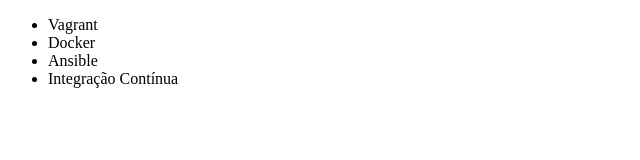
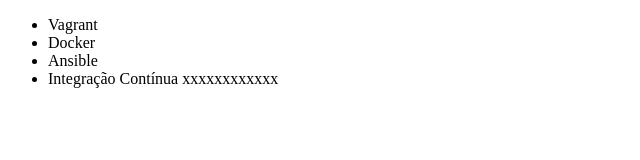
Before and after one commit to EversonBacelli/CursoAlura, a plain HTML site: page index.html in a window 1280 px wide. Shown: the full height of the page, 0-640 px from the left. Drawn offline with Linux system fonts and the light colour scheme.

Commit message:
atualizado arquivo index para teste

```diff
--- a/index.html
+++ b/index.html
@@ -9,7 +9,7 @@
         <li>Vagrant</li>
         <li>Docker</li>
         <li>Ansible</li>
-        <li>Integração Contínua</li>
+        <li>Integração Contínua xxxxxxxxxxxx</li>
     </ul>
 </body>
 </html>
```
Also changed, not shown: 16 other files.
